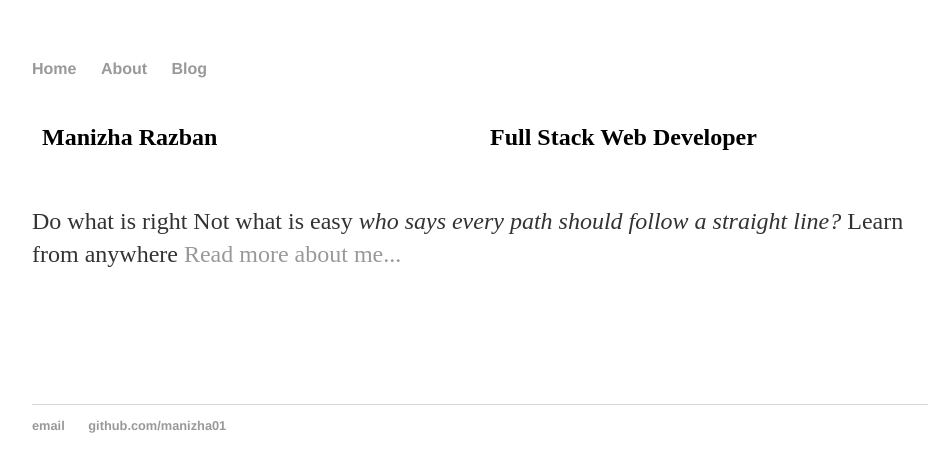
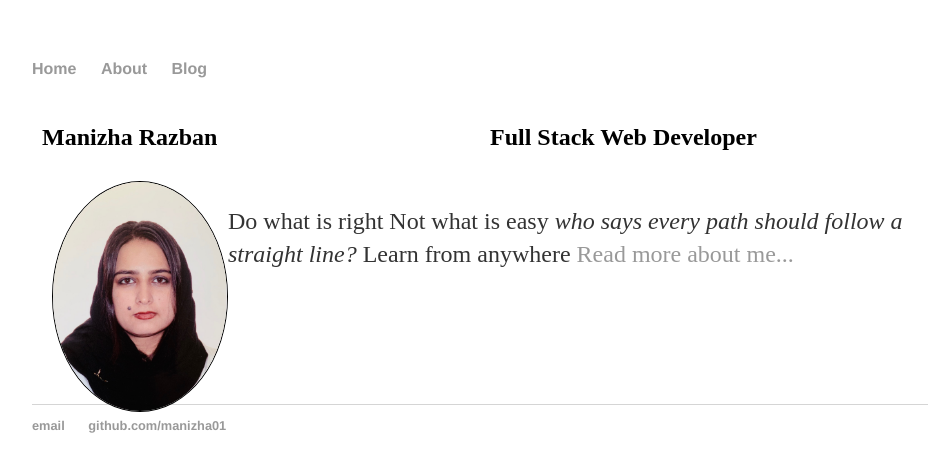
Before and after one commit to manizha01/manizha01.github.io, a Jekyll site: the page built from index.html, in a window 1280 px wide. Shown: the top 472 px of the page, without its empty margins (160-1094 px from the left). Built offline with Jekyll 4.4.1, drawn with Linux system fonts in a browser that asks for light colours.

Commit message:
Update index.html

```diff
--- a/index.html
+++ b/index.html
@@ -11,9 +11,9 @@ title: Manizha.io
   </div>
 </div>
 
-<!--<div>
+<div>
 <img class = "profile-img" src="css/me.jpg" alt="profile picture" >
-</div>-->
+</div>
 
 <div class="blurb">
 	<p>Do what is right Not what is easy <em>who says every path should follow a straight line?</em>
```
